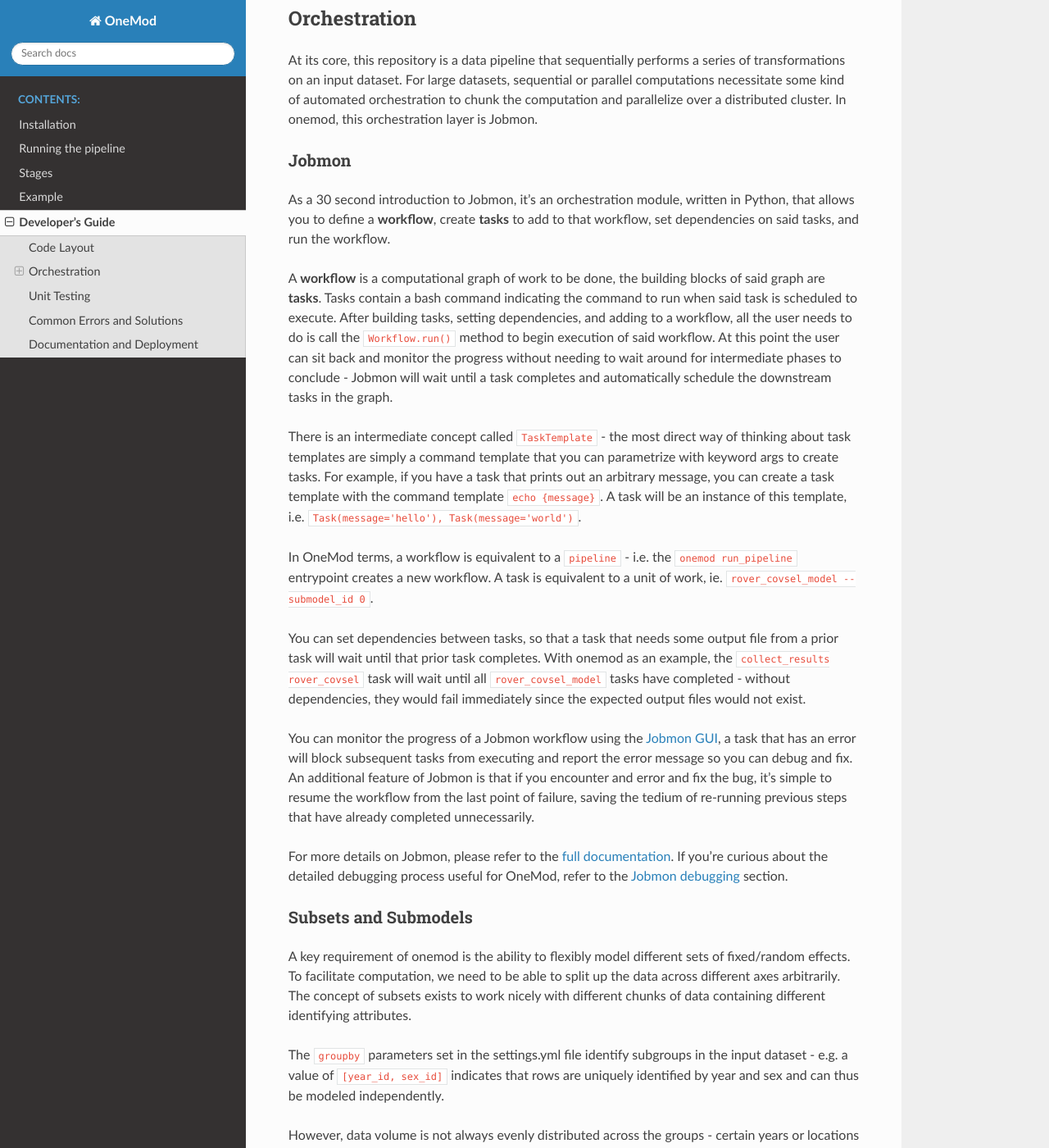
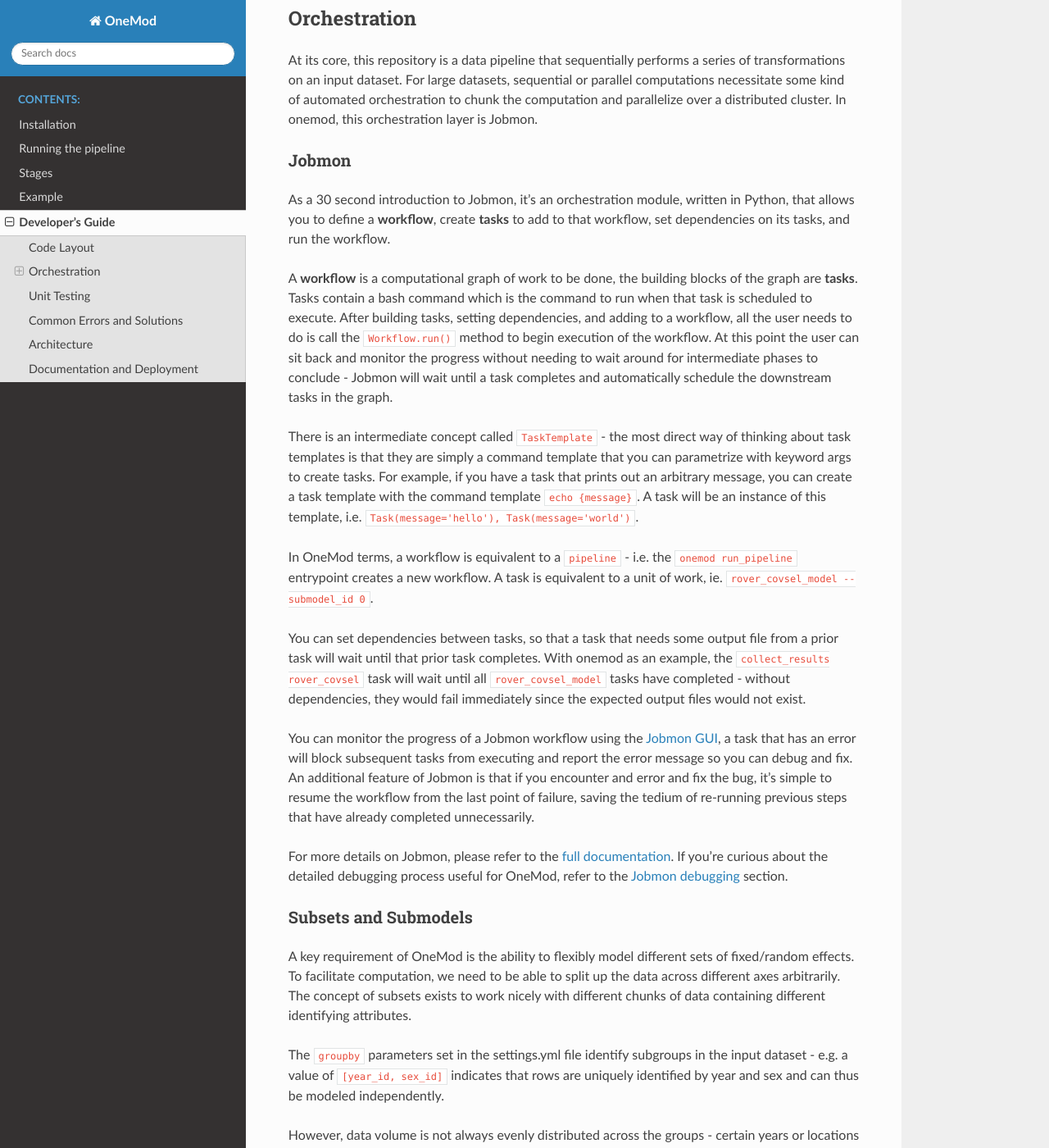
Before and after one commit to ihmeuw-msca/OneMod, a Sphinx documentation site: the page built from docs/developer_guide.rst, in a window 1280 px wide and 1400 px high, scrolled down 431 px. Shown: the whole window at 82% size. Built offline with Sphinx 7.4.7 and the Read the Docs theme 2.0.0, drawn with Linux system fonts in a browser that asks for light colours; some of the changed text lies outside the part shown.

Commit message:
partial work from feb, committing prior to merge

```diff
--- a/docs/developer_guide.rst
+++ b/docs/developer_guide.rst
@@ -25,15 +25,16 @@ Jobmon
 ~~~~~~
 
 As a 30 second introduction to Jobmon, it's an orchestration module, written in Python, that allows you to define a
-**workflow**, create **tasks** to add to that workflow, set dependencies on said tasks, and run the workflow.
+**workflow**, create **tasks** to add to that workflow, set dependencies on its tasks, and run the workflow.
 
-A **workflow** is a computational graph of work to be done, the building blocks of said graph are **tasks**. Tasks contain
-a bash command indicating the command to run when said task is scheduled to execute. After building tasks, setting dependencies,
-and adding to a workflow, all the user needs to do is call the ``Workflow.run()`` method to begin execution of said workflow.
+A **workflow** is a computational graph of work to be done, the building blocks of the graph are **tasks**. Tasks contain
+a bash command which is the command to run when that task is scheduled to execute. After building tasks, setting dependencies,
+and adding to a workflow, all the user needs to do is call the ``Workflow.run()`` method to begin execution of the workflow.
 At this point the user can sit back and monitor the progress without needing to wait around for intermediate phases to conclude -
 Jobmon will wait until a task completes and automatically schedule the downstream tasks in the graph.
 
-There is an intermediate concept called ``TaskTemplate`` - the most direct way of thinking about task templates are simply
+There is an intermediate concept called ``TaskTemplate`` - the most direct way of thinking about task templates is that they
+are simply
 a command template that you can parametrize with keyword args to create tasks. For example, if you have a task that prints out
 an arbitrary message, you can create a task template with the command template ``echo {message}``. A task will be an instance
 of this template, i.e. ``Task(message='hello'), Task(message='world')``.
@@ -57,7 +58,7 @@ about the detailed debugging process useful for OneMod, refer to the :ref:`Jobmo
 Subsets and Submodels
 ~~~~~~~~~~~~~~~~~~~~~
 
-A key requirement of onemod is the ability to flexibly model different sets of fixed/random effects. To facilitate computation,
+A key requirement of OneMod is the ability to flexibly model different sets of fixed/random effects. To facilitate computation,
 we need to be able to split up the data across different axes arbitrarily. The concept of subsets exists to work nicely with different
 chunks of data containing different identifying attributes.
 
@@ -124,6 +125,15 @@ Common Errors and Solutions
   This can cause errors in Rover or Weave. The fix must be upstream; whatever mechanism used to generate holdouts, every holdout
   column must have at least 1 ``1`` and at least 1 ``0`` per groupby parameter.
 
+Architecture
+------------
+
+OneMod uses the Model-View-Controller (MVC) design pattern.
+The architecture of OneMod is designed to be modular and extensible. The core of the project is the ``model/`` directory, which
+contains a series of Python scripts that define the transformations to be applied to the input data. These transformations
+are designed to be as general as possible, so that they can be applied to a wide variety of datasets.
+
+
 Documentation and Deployment
 ----------------------------
 
--- a/noxfile.py
+++ b/noxfile.py
@@ -2,6 +2,7 @@ import nox
 from nox.sessions import Session
 
 python = "3.10"
+
 
 @nox.session(python=python, venv_backend="conda")
 def lint(session: Session) -> None:
@@ -27,6 +28,7 @@ def lint(session: Session) -> None:
         *args
     )
 
+
 @nox.session(python=python, venv_backend="conda")
 def black(session):
     args = session.posargs or ["src"]
@@ -35,6 +37,7 @@ def black(session):
         "black",
         *args
     )
+
 
 @nox.session(python=python, venv_backend="conda")
 def tests(session: Session) -> None:
@@ -51,6 +54,7 @@ def tests(session: Session) -> None:
         *args
     )
 
+
 @nox.session(python=python, venv_backend="conda")
 def typecheck(session: Session) -> None:
     """Type check code."""
@@ -58,6 +62,7 @@ def typecheck(session: Session) -> None:
     session.install("mypy", "types-PyYAML", "pandas-stubs")
     session.install("-e", ".")
     session.run("mypy", "--explicit-package-bases", *args)
+
 
 @nox.session(python=python, venv_backend="conda")
 def docs(session: Session) -> None:
```
Also changed, not shown: README.md (+3 -2 lines), pyproject.toml (+10 -6 lines), 3 other files.
